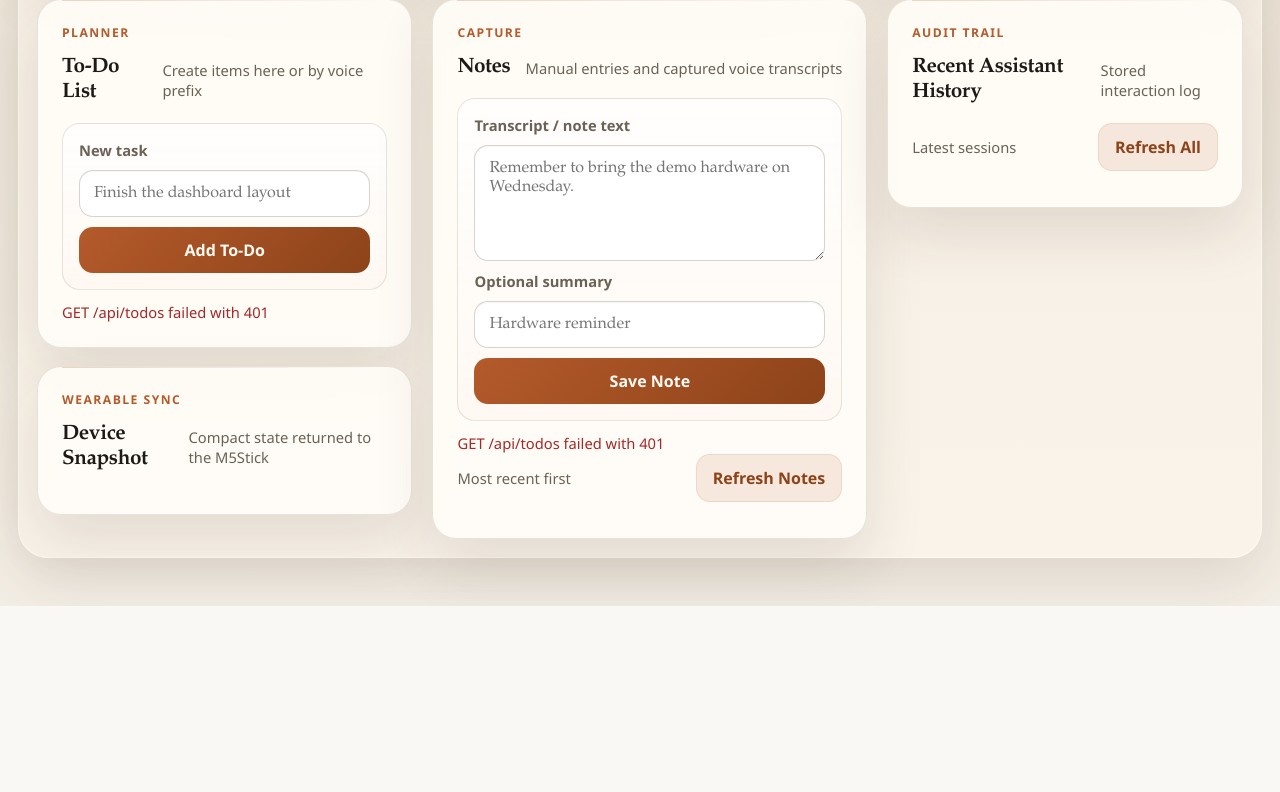
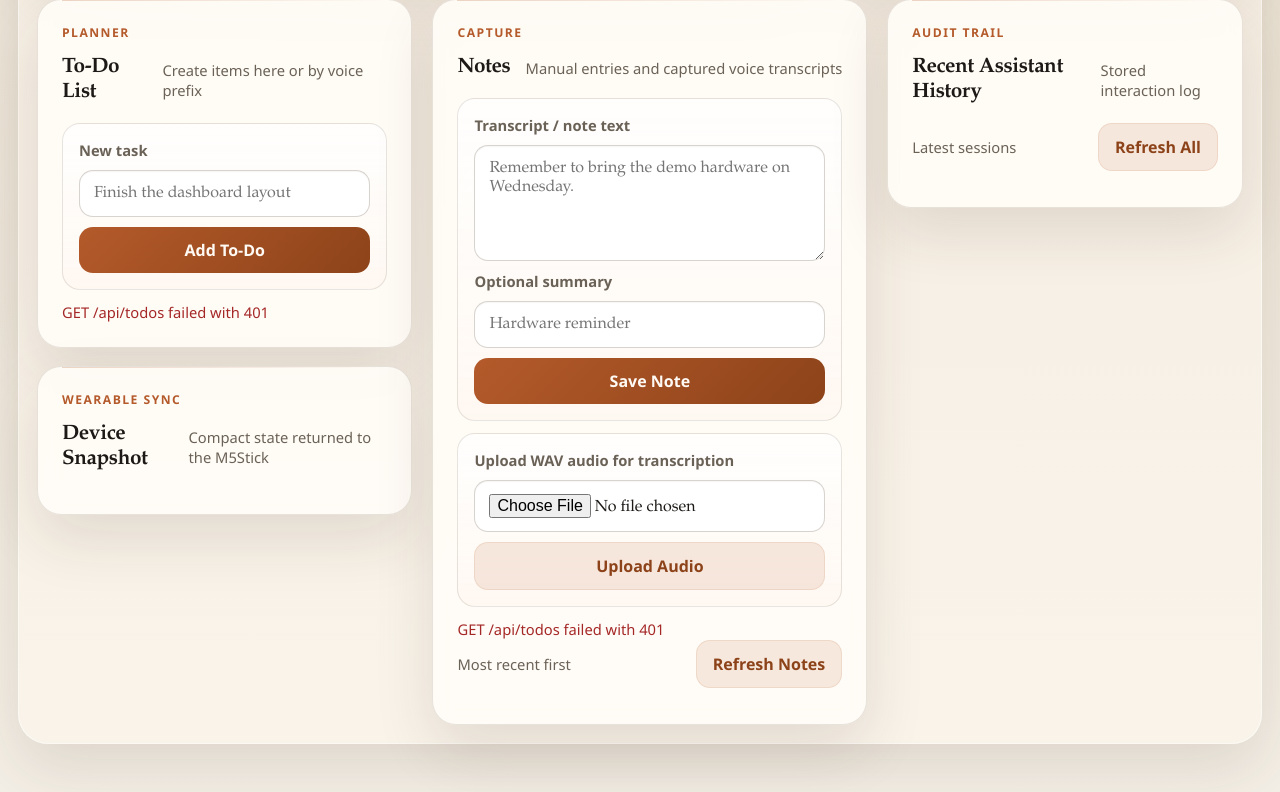
Before and after one commit to Cooper-Loggins/assignment-5-render, a Flask app: template templates/dashboard.html in a window 1280 px wide. Shown: the part 643-1435 px from the top of the page. Before the commit the page ends 1249 px from the top, so only its background shows below. Run offline with Flask 3, Linux system fonts and the light colour scheme; the template is opened without the code that fills it, so the values that code supplies are empty.

Commit message:
Add audio playback and todo management

```diff
--- a/app.py
+++ b/app.py
@@ -1,11 +1,14 @@
+import io
 import json
 import os
 import re
 import urllib.request
+import wave
+from datetime import datetime
 from functools import wraps
 from hmac import compare_digest
 
-from flask import Flask, Response, jsonify, render_template, request, session
+from flask import Flask, Response, jsonify, render_template, request, send_file, session
 from flask_sock import Sock
 from google import genai
 
@@ -18,6 +21,7 @@ SYSTEM_PROMPT = (
     "You are a helpful smart assistant for a small wearable screen. "
     "Be concise, practical, and under 80 words."
 )
+AUDIO_SUBDIR = "audio"
 
 
 def load_env_file(path=".env"):
@@ -55,6 +59,59 @@ def parse_last_json(text):
         except json.JSONDecodeError:
             break
     return last or {}
+
+
+def ensure_audio_dir():
+    media_root = os.path.join(os.path.dirname(__file__), "media", AUDIO_SUBDIR)
+    os.makedirs(media_root, exist_ok=True)
+    return media_root
+
+
+def build_audio_filename(source="device"):
+    stamp = datetime.utcnow().strftime("%Y%m%d-%H%M%S-%f")
+    safe_source = re.sub(r"[^a-z0-9_-]+", "-", (source or "device").lower()).strip("-")
+    safe_source = safe_source or "device"
+    return f"{safe_source}-{stamp}.wav"
+
+
+def save_pcm_wav(audio_bytes, source="device"):
+    audio_dir = ensure_audio_dir()
+    filename = build_audio_filename(source)
+    full_path = os.path.join(audio_dir, filename)
+    with wave.open(full_path, "wb") as wav_file:
+        wav_file.setnchannels(1)
+        wav_file.setsampwidth(2)
+        wav_file.setframerate(SAMPLE_RATE)
+        wav_file.writeframes(audio_bytes)
+    return os.path.join(AUDIO_SUBDIR, filename)
+
+
+def resolve_audio_path(relative_path):
+    return os.path.join(os.path.dirname(__file__), "media", relative_path)
+
+
+def read_uploaded_audio(upload):
+    if upload is None or not upload.filename:
+        raise ValueError("audio file is required")
+
+    payload = upload.read()
+    if not payload:
+        raise ValueError("audio file is empty")
+
+    content_type = (upload.content_type or "").lower()
+    filename = upload.filename.lower()
+
+    if payload[:4] == b"RIFF" or content_type in {"audio/wav", "audio/x-wav"} or filename.endswith(".wav"):
+        with wave.open(io.BytesIO(payload), "rb") as wav_file:
+            channels = wav_file.getnchannels()
+            sample_width = wav_file.getsampwidth()
+            sample_rate = wav_file.getframerate()
+            frames = wav_file.readframes(wav_file.getnframes())
+        if channels != 1 or sample_width != 2 or sample_rate != SAMPLE_RATE:
+            raise ValueError("audio must be 16-bit mono WAV at 16000 Hz")
+        return frames
+
+    return payload
 
 
 def transcribe_audio(audio_bytes):
@@ -123,16 +180,19 @@ def analyze_voice_note(transcript):
         f"Voice note:\n{clean}"
     )
 
-    response = client.models.generate_content(
-        model=LLM_MODEL,
-        contents=prompt,
-        config=genai.types.GenerateContentConfig(
-            system_instruction=(
-                "You extract concise summaries and possible follow-up tasks from notes. "
-                "Always return valid JSON only."
+    try:
+        response = client.models.generate_content(
+            model=LLM_MODEL,
+            contents=prompt,
+            config=genai.types.GenerateContentConfig(
+                system_instruction=(
+                    "You extract concise summaries and possible follow-up tasks from notes. "
+                    "Always return valid JSON only."
+                ),
             ),
-        ),
-    )
+        )
+    except Exception:
+        return fallback
 
     parsed = extract_json_object((response.text or "").strip())
     summary = (parsed.get("summary") or "").strip()
@@ -185,6 +245,38 @@ def build_fallback_response(transcript, created_todo):
         return f"Saved your note. Current to-dos: {preview}"
 
     return "Saved your note."
+
+
+def process_audio_note(audio_bytes, source="device"):
+    audio_path = save_pcm_wav(audio_bytes, source=source)
+
+    try:
+        transcript = transcribe_audio(audio_bytes)
+    except Exception as exc:
+        transcript = f"(transcription error: {exc})"
+
+    note_analysis = analyze_voice_note(transcript)
+    summary = note_analysis["summary"]
+    extracted_todo_title = note_analysis["todo_title"]
+
+    created_todo = maybe_create_todo(transcript)
+    if created_todo is None and extracted_todo_title:
+        created_todo = db.insert_todo(extracted_todo_title)
+
+    note = db.insert_note(
+        transcript=transcript,
+        summary=summary,
+        audio_path=audio_path,
+        source=source,
+    )
+
+    return {
+        "audio_path": audio_path,
+        "created_todo": created_todo,
+        "note": note,
+        "summary": summary,
+        "transcript": transcript,
+    }
 
 
 def generate_assistant_response(transcript, created_todo):
@@ -308,6 +400,27 @@ def create_app():
             return jsonify({"status": "error", "message": "todo not found"}), 404
         return jsonify({"status": "ok", "item": item})
 
+    @app.post("/api/todos/<int:todo_id>/edit")
+    @require_dashboard_auth
+    def edit_todo(todo_id):
+        payload = request.get_json(silent=True) or {}
+        title = (payload.get("title") or "").strip()
+        if not title:
+            return jsonify({"status": "error", "message": "title is required"}), 400
+
+        item = db.update_todo_title(todo_id, title)
+        if item is None:
+            return jsonify({"status": "error", "message": "todo not found"}), 404
+        return jsonify({"status": "ok", "item": item})
+
+    @app.post("/api/todos/<int:todo_id>/delete")
+    @require_dashboard_auth
+    def remove_todo(todo_id):
+        item = db.delete_todo(todo_id)
+        if item is None:
+            return jsonify({"status": "error", "message": "todo not found"}), 404
+        return jsonify({"status": "deleted", "item": item})
+
     @app.get("/api/notes")
     @require_dashboard_auth
     def list_notes():
@@ -339,6 +452,41 @@ def create_app():
             source=(payload.get("source") or "device").strip() or "device",
         )
         return jsonify({"status": "created", "item": item, "created_todo": created_todo}), 201
+
+    @app.post("/api/audio")
+    @require_dashboard_auth
+    def upload_audio():
+        try:
+            audio_bytes = read_uploaded_audio(request.files.get("audio"))
+        except ValueError as exc:
+            return jsonify({"status": "error", "message": str(exc)}), 400
+
+        result = process_audio_note(audio_bytes, source="dashboard-upload")
+        return (
+            jsonify(
+                {
+                    "status": "created",
+                    "item": result["note"],
+                    "created_todo": result["created_todo"],
+                }
+            ),
+            201,
+        )
+
+    @app.get("/api/notes/<int:note_id>/audio")
+    @require_dashboard_auth
+    def get_note_audio(note_id):
+        note = db.fetch_note(note_id)
+        if note is None:
+            return jsonify({"status": "error", "message": "note not found"}), 404
+        audio_path = note.get("audio_path")
+        if not audio_path:
+            return jsonify({"status": "error", "message": "note has no audio"}), 404
+
+        full_path = resolve_audio_path(audio_path)
+        if not os.path.exists(full_path):
+            return jsonify({"status": "error", "message": "audio file missing"}), 404
+        return send_file(full_path, mimetype="audio/wav", conditional=True)
 
     @app.get("/api/interactions")
     @require_dashboard_auth
@@ -394,25 +542,14 @@ def create_app():
                         continue
 
                     try:
-                        transcript = transcribe_audio(bytes(audio_buffer))
+                        processed = process_audio_note(bytes(audio_buffer), source="device")
+                        transcript = processed["transcript"]
+                        created_todo = processed["created_todo"]
                     except Exception as exc:
                         transcript = f"(transcription error: {exc})"
+                        created_todo = None
 
                     ws.send(f"T:{transcript}")
-
-                    note_analysis = analyze_voice_note(transcript)
-                    summary = note_analysis["summary"]
-                    extracted_todo_title = note_analysis["todo_title"]
-
-                    created_todo = maybe_create_todo(transcript)
-                    if created_todo is None and extracted_todo_title:
-                        created_todo = db.insert_todo(extracted_todo_title)
-
-                    db.insert_note(
-                        transcript=transcript,
-                        summary=summary,
-                        source="device",
-                    )
 
                     try:
                         assistant_response = generate_assistant_response(transcript, created_todo)
--- a/templates/dashboard.html
+++ b/templates/dashboard.html
@@ -485,6 +485,32 @@
             flex-wrap: wrap;
         }
 
+        .item-actions {
+            display: flex;
+            gap: 8px;
+            flex-wrap: wrap;
+            margin-top: 12px;
+        }
+
+        .inline-btn {
+            padding: 8px 12px;
+            border-radius: 999px;
+            font-size: 0.86rem;
+        }
+
+        .danger {
+            background: rgba(165, 40, 40, 0.1);
+            color: #8d1f1f;
+            border: 1px solid rgba(165, 40, 40, 0.15);
+            font-weight: 700;
+            font-family: "Avenir Next", "Segoe UI", sans-serif;
+        }
+
+        .audio-player {
+            width: 100%;
+            margin-top: 10px;
+        }
+
         .flash {
             min-height: 1.3rem;
             font-size: 0.92rem;
@@ -647,6 +673,13 @@
                             <button class="primary" type="submit">Save Note</button>
                         </form>
                     </div>
+                    <div class="form-shell">
+                        <form id="audio-upload-form">
+                            <label for="audio-file">Upload WAV audio for transcription</label>
+                            <input id="audio-file" name="audio" type="file" accept=".wav,audio/wav">
+                            <button class="ghost" type="submit">Upload Audio</button>
+                        </form>
+                    </div>
                     <div class="flash" id="note-flash"></div>
                     <div class="toolbar">
                         <span class="mini">Most recent first</span>
@@ -729,6 +762,18 @@
             return data;
         }
 
+        async function apiPostForm(url, formData) {
+            const response = await fetch(url, {
+                method: "POST",
+                body: formData,
+            });
+            const data = await response.json();
+            if (!response.ok) {
+                throw new Error(data.message || `POST ${url} failed with ${response.status}`);
+            }
+            return data;
+        }
+
         function renderStats() {
             const openTodos = state.todos.filter((item) => !item.is_complete).length;
             document.getElementById("todo-count").textContent = String(openTodos);
@@ -758,10 +803,13 @@
                                     Created ${escapeHtml(formatDate(item.created_at))}
                                     ${done && item.completed_at ? `<br>Completed ${escapeHtml(formatDate(item.completed_at))}` : ""}
                                 </div>
+                                <div class="item-actions">
+                                    ${done ? "" : `<button class="ghost inline-btn" type="button" data-complete-id="${item.id}">Mark Done</button>`}
+                                    <button class="ghost inline-btn" type="button" data-edit-id="${item.id}" data-edit-title="${escapeHtml(item.title)}">Edit</button>
+                                    <button class="danger inline-btn" type="button" data-delete-id="${item.id}">Delete</button>
+                                </div>
                             </div>
-                            ${done
-                                ? '<span class="pill done">Done</span>'
-                                : `<button class="ghost" type="button" data-complete-id="${item.id}">Mark Done</button>`}
+                            ${done ? '<span class="pill done">Done</span>' : '<span class="pill">Open</span>'}
                         </div>
                     </article>
                 `;
@@ -773,6 +821,41 @@
                     try {
                         await apiPost(`/api/todos/${todoId}/complete`, {});
                         setFlash("todo-flash", "Marked to-do complete.", "success");
+                        await refreshAll();
+                    } catch (error) {
+                        setFlash("todo-flash", error.message, "error");
+                    }
+                });
+            });
+
+            root.querySelectorAll("[data-edit-id]").forEach((button) => {
+                button.addEventListener("click", async () => {
+                    const todoId = button.getAttribute("data-edit-id");
+                    const currentTitle = button.getAttribute("data-edit-title") || "";
+                    const nextTitle = window.prompt("Edit to-do title", currentTitle);
+                    if (nextTitle === null) return;
+                    const title = nextTitle.trim();
+                    if (!title) {
+                        setFlash("todo-flash", "To-do title cannot be empty.", "error");
+                        return;
+                    }
+                    try {
+                        await apiPost(`/api/todos/${todoId}/edit`, { title });
+                        setFlash("todo-flash", "To-do updated.", "success");
+                        await refreshAll();
+                    } catch (error) {
+                        setFlash("todo-flash", error.message, "error");
+                    }
+                });
+            });
+
+            root.querySelectorAll("[data-delete-id]").forEach((button) => {
+                button.addEventListener("click", async () => {
+                    const todoId = button.getAttribute("data-delete-id");
+                    if (!window.confirm("Delete this to-do item?")) return;
+                    try {
+                        await apiPost(`/api/todos/${todoId}/delete`, {});
+                        setFlash("todo-flash", "To-do deleted.", "success");
                         await refreshAll();
                     } catch (error) {
                         setFlash("todo-flash", error.message, "error");
@@ -802,6 +885,12 @@
                         <div class="item-meta">Transcript</div>
                         <div class="item-title">${escapeHtml(item.transcript)}</div>
                     </div>
+                    ${item.audio_path ? `
+                        <div class="item-block">
+                            <div class="item-meta">Raw Audio</div>
+                            <audio class="audio-player" controls preload="none" src="/api/notes/${item.id}/audio"></audio>
+                        </div>
+                    ` : ""}
                 </article>
             `).join("");
         }
@@ -926,6 +1015,28 @@
             }
         });
 
+        document.getElementById("audio-upload-form").addEventListener("submit", async (event) => {
+            event.preventDefault();
+            const fileInput = document.getElementById("audio-file");
+            const file = fileInput.files?.[0];
+            if (!file) {
+                setFlash("note-flash", "Choose a WAV file first.", "error");
+                return;
+            }
+
+            const formData = new FormData();
+            formData.append("audio", file);
+
+            try {
+                await apiPostForm("/api/audio", formData);
+                fileInput.value = "";
+                setFlash("note-flash", "Audio uploaded and transcribed.", "success");
+                await refreshAll();
+            } catch (error) {
+                setFlash("note-flash", error.message, "error");
+            }
+        });
+
         document.getElementById("refresh-all").addEventListener("click", refreshAll);
         document.getElementById("refresh-notes").addEventListener("click", refreshAll);
 
```
Also changed, not shown: db.py (+37 -0 lines).
